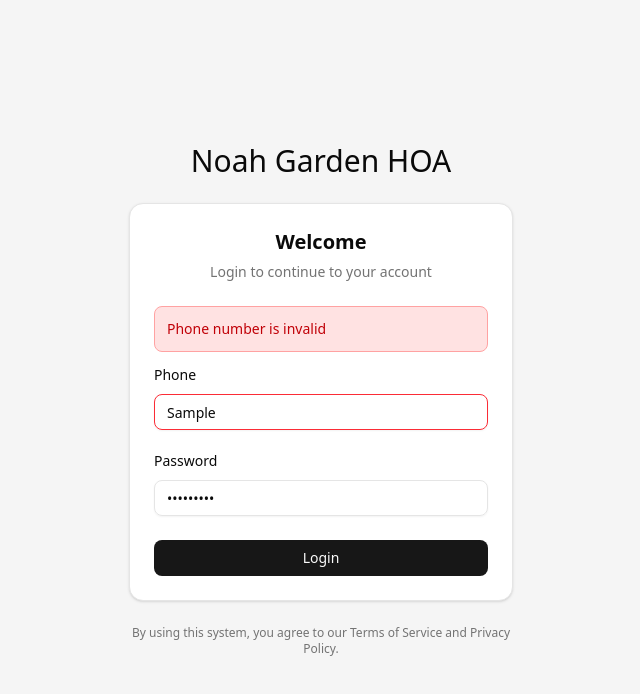
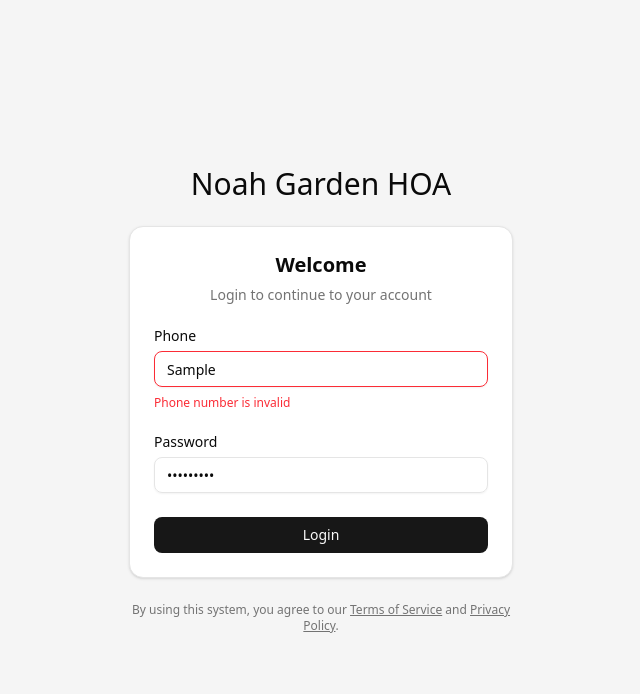
Before and after one commit to NafMKD/hoa, a React (Vite) app in the folder src/web/: page /login in a window 1280 px wide. Both pictures are taken after typing "Sample", "Sample123" into the empty fields and a click on the button "Login". Shown: the top 694 px of the page, without its empty margins (319-959 px from the left). Built offline with nearby package versions, Linux system fonts and the light colour scheme; no server answers.

Commit message:
login cleanup and routing cleanup done

```diff
--- a/src/web/src/App.tsx
+++ b/src/web/src/App.tsx
@@ -20,6 +20,7 @@ import Stickers from "./admin/components/Vehicle-Management/Stickers";
 import Roles from "./admin/System-Settings/Roles";
 import AuditLogs from "./admin/System-Settings/Audit-Logs";
 import Documentation from "./admin/Support/Documentation";
+import PublicRoute from "./components/public-route";
 
 const queryClient = new QueryClient();
 
@@ -32,20 +33,28 @@ export default function App() {
         <BrowserRouter>
           <Routes>
             {/* Public route */}
-            <Route path="/login" element={<LoginPage />} />
+            <Route
+              path="/login"
+              element={
+                <PublicRoute>
+                  <LoginPage />
+                </PublicRoute>
+              }
+            />
+            <Route path="/" element={<Navigate to="/login" replace />} />
 
             {/* Admin protected routes */}
             <Route
-              path="/admin/*"
+              path="/admin"
               element={
                 <ProtectedRoute role="admin">
-                  <AdminLayout breadcrumb={breadcrumb}>
-                    <Routes>
+                  <AdminLayout breadcrumb={breadcrumb} />
+                </ProtectedRoute>
+              }
+            >
               <Route
                 index
-                        element={
-                          <AdminDashboard setBreadcrumb={setBreadcrumb} />
-                        }
+                element={<AdminDashboard setBreadcrumb={setBreadcrumb} />}
               />
               <Route
                 path="users/add"
@@ -67,47 +76,19 @@ export default function App() {
                 path="financials/reconciliation"
                 element={<Reconciliation setBreadcrumb={setBreadcrumb} />}
               />
-                      <Route
-                        path="financials/reports"
-                        element={<Reports />}
-                      />
-                      <Route
-                        path="expenses/list"
-                        element={<Expenses />}
-                      />
-                      <Route
-                        path="expenses/payroll"
-                        element={<Payroll />}
-                      />
-                      <Route
-                        path="vehicles/list"
-                        element={<Vehicles />}
-                      />
-                      <Route
-                        path="vehicles/stickers"
-                        element={<Stickers/>}
-                      />
+              <Route path="financials/reports" element={<Reports />} />
+              <Route path="expenses/list" element={<Expenses />} />
+              <Route path="expenses/payroll" element={<Payroll />} />
+              <Route path="vehicles/list" element={<Vehicles />} />
+              <Route path="vehicles/stickers" element={<Stickers />} />
               <Route
                 path="vehicles/replacement"
                 element={<LostReplacement />}
               />
-                      <Route
-                        path="settings/roles"
-                        element={<Roles />}
-                      />
-                      <Route
-                        path="settings/logs"
-                        element={<AuditLogs />}
-                      />
-                      <Route
-                        path="support/docs"
-                        element={<Documentation />}
-                      />
-                    </Routes>
-                  </AdminLayout>
-                </ProtectedRoute>
-              }
-            />
+              <Route path="settings/roles" element={<Roles />} />
+              <Route path="settings/logs" element={<AuditLogs />} />
+              <Route path="support/docs" element={<Documentation />} />
+            </Route>
           </Routes>
         </BrowserRouter>
       </ThemeProvider>
--- a/src/web/src/admin/components/app-sidebar.tsx
+++ b/src/web/src/admin/components/app-sidebar.tsx
@@ -96,8 +96,6 @@ const data = {
 };
 
 export function AppSidebar({ ...props }: React.ComponentProps<typeof Sidebar>) {
-  console.log("Rendering AppSidebar");
-
   return (
     <Sidebar collapsible="icon" {...props}>
       <SidebarHeader>
--- a/src/web/src/components/login-form.tsx
+++ b/src/web/src/components/login-form.tsx
@@ -22,31 +22,43 @@ export function LoginForm({
   const [phone, setPhone] = useState("");
   const [password, setPassword] = useState("");
   const [loading, setLoading] = useState(false);
-  const [error, setError] = useState("");
+
+  const [errors, setErrors] = useState({
+    phone: "",
+    password: "",
+    general: "",
+  });
 
   const setAuth = useAuthStore((state) => state.setAuth);
   const navigate = useNavigate();
 
-  // Simple client-side validation
   const validateForm = () => {
-    if (!phone) return "Phone is required";
-    if (!/^\+?[0-9]{10,15}$/.test(phone)) return "Phone number is invalid";
-    if (!password) return "Password is required";
-    if (password.length < 6) return "Password must be at least 6 characters";
-    return null;
+    const newErrors = { phone: "", password: "", general: "" };
+
+    if (!phone) {
+      newErrors.phone = "Phone is required";
+    } else if (!/^\+?[0-9]{10,15}$/.test(phone)) {
+      newErrors.phone = "Phone number is invalid";
+    }
+
+    if (!password) {
+      newErrors.password = "Password is required";
+    } else if (password.length < 6) {
+      newErrors.password = "Password must be at least 6 characters";
+    }
+
+    setErrors(newErrors);
+    return !newErrors.phone && !newErrors.password;
   };
 
   const handleSubmit = async (e: React.FormEvent) => {
     e.preventDefault();
-    setError("");
+    setErrors({ phone: "", password: "", general: "" });
 
-    const validationError = validateForm();
-    if (validationError) {
-      setError(validationError);
-      return;
-    }
+    if (!validateForm()) return;
 
     setLoading(true);
+
     try {
       const { data } = await api.post("/auth/login", { phone, password });
 
@@ -57,18 +69,41 @@ export function LoginForm({
         role: data.user.role,
       };
 
-      console.log("Logged in user:", user);
-
-      // Save encrypted store
       setAuth(user, data.token);
-
       navigate("/admin");
     } catch (err: any) {
-      console.error(err);
-      if (err.response?.data?.message) {
-        setError(err.response.data.message);
+      console.error("Login error:", err);
+
+      if (err.response?.data) {
+        const { message, errors: apiErrors } = err.response.data;
+
+        // Extract specific field errors if present
+        const newErrors = { phone: "", password: "", general: "" };
+
+        if (apiErrors) {
+          if (apiErrors.phone?.length) newErrors.phone = apiErrors.phone[0];
+          if (apiErrors.password?.length)
+            newErrors.password = apiErrors.password[0];
+        }
+
+        // Set general error if message exists and isn't field-specific
+        if (message && !newErrors.phone && !newErrors.password) {
+          newErrors.general = message;
+        }
+
+        setErrors(newErrors);
+      } else if (err.request) {
+        setErrors({
+          phone: "",
+          password: "",
+          general: "No response from server. Please try again later.",
+        });
       } else {
-        setError("Login failed. Please check your credentials.");
+        setErrors({
+          phone: "",
+          password: "",
+          general: "An unexpected error occurred.",
+        });
       }
     } finally {
       setLoading(false);
@@ -80,17 +115,21 @@ export function LoginForm({
       <Card>
         <CardHeader className="text-center">
           <CardTitle className="text-xl">Welcome</CardTitle>
-          <CardDescription>Login to continue to your account</CardDescription>
+          <CardDescription>
+            Login to continue to your account
+          </CardDescription>
         </CardHeader>
         <CardContent>
-          <form onSubmit={handleSubmit}>
-            {error && (
+          <form onSubmit={handleSubmit} noValidate>
+            {errors.general && (
               <div className="mb-4 p-3 bg-red-100 text-red-700 border border-red-300 rounded-md text-sm">
-                {error}
+                {errors.general}
               </div>
             )}
+
             <div className="grid gap-6">
-              <div className="grid gap-3">
+              {/* Phone Field */}
+              <div className="grid gap-2">
                 <Label htmlFor="phone">Phone</Label>
                 <Input
                   id="phone"
@@ -98,21 +137,36 @@ export function LoginForm({
                   placeholder="0911......"
                   required
                   value={phone}
-                  onChange={(e) => setPhone(e.target.value)}
-                  className={error.includes("Phone") ? "border-red-500" : ""}
+                  onChange={(e) => {
+                    setPhone(e.target.value);
+                    if (errors.phone)
+                      setErrors((prev) => ({ ...prev, phone: "" }));
+                  }}
+                  className={errors.phone ? "border-red-500" : ""}
                 />
+                {errors.phone && (
+                  <p className="text-xs text-red-500">{errors.phone}</p>
+                )}
               </div>
 
-              <div className="grid gap-3">
+              {/* Password Field */}
+              <div className="grid gap-2">
                 <Label htmlFor="password">Password</Label>
                 <Input
                   id="password"
                   type="password"
                   required
                   value={password}
-                  onChange={(e) => setPassword(e.target.value)}
-                  className={error.includes("Password") ? "border-red-500" : ""}
+                  onChange={(e) => {
+                    setPassword(e.target.value);
+                    if (errors.password)
+                      setErrors((prev) => ({ ...prev, password: "" }));
+                  }}
+                  className={errors.password ? "border-red-500" : ""}
                 />
+                {errors.password && (
+                  <p className="text-xs text-red-500">{errors.password}</p>
+                )}
               </div>
 
               <Button type="submit" className="w-full" disabled={loading}>
@@ -122,9 +176,17 @@ export function LoginForm({
           </form>
         </CardContent>
       </Card>
+
       <div className="text-muted-foreground text-center text-xs">
-        By using this system, you agree to our <a href="#">Terms of Service</a>{" "}
-        and <a href="#">Privacy Policy</a>.
+        By using this system, you agree to our{" "}
+        <a href="#" className="underline">
+          Terms of Service
+        </a>{" "}
+        and{" "}
+        <a href="#" className="underline">
+          Privacy Policy
+        </a>
+        .
       </div>
     </div>
   );
--- a/src/web/src/components/protected-route.tsx
+++ b/src/web/src/components/protected-route.tsx
@@ -18,7 +18,7 @@ export default function ProtectedRoute({ role, children }: ProtectedRouteProps)
     } else {
       setLoading(false);
     }
-  }, [user, initAuth]);
+  }, []);
 
   if (loading) {
     return (
--- /dev/null
+++ b/src/web/src/components/public-route.tsx
@@ -0,0 +1,18 @@
+import { Navigate } from "react-router-dom";
+import { EncryptedStorage } from "@/lib/EncryptedStorage";
+
+interface PublicRouteProps {
+  children: React.ReactNode;
+}
+
+export default function PublicRoute({ children }: PublicRouteProps) {
+  // check if token exists in local storage
+  const token = EncryptedStorage.getItem("token");
+
+  if (token) {
+    return <Navigate to="/admin" replace />;
+  }
+
+  // Otherwise show the page (login, register, etc.)
+  return <>{children}</>;
+}
```
Also changed, not shown: src/web/src/admin/components/layout/admin-layout.tsx (+15 -8 lines). Lines whose indentation alone changed are shown as unchanged.
